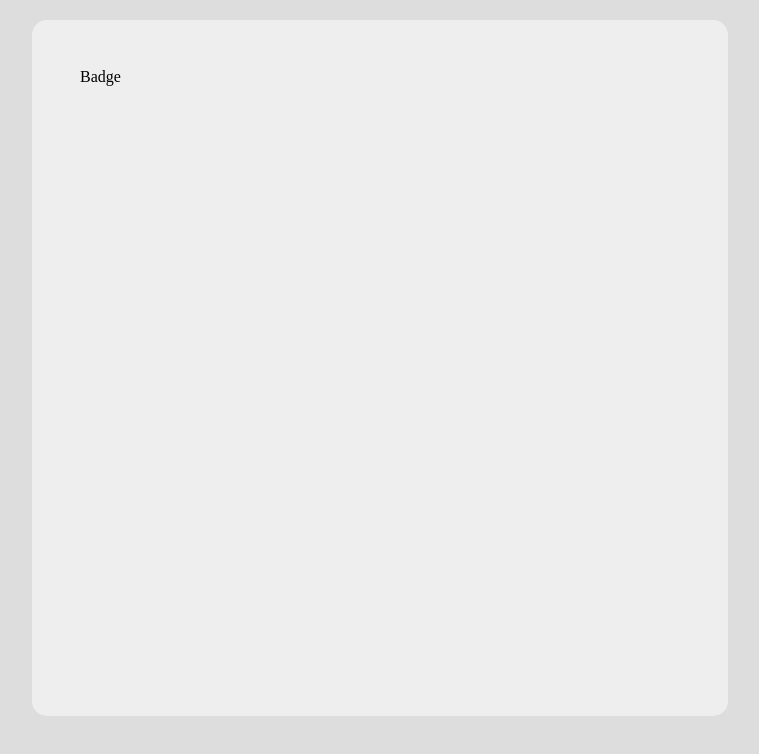
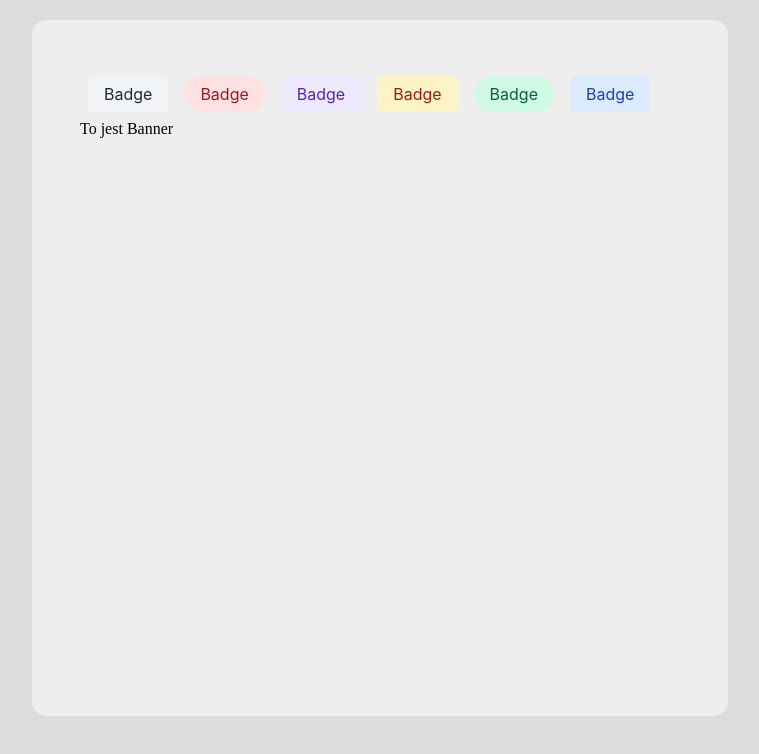
Before and after one commit to lukKotecki/component-library, a React app: page / in a window 1280 px wide. Shown: the top 754 px of the page, without its empty margins (260-1019 px from the left). Built offline with nearby package versions, Linux system fonts and the light colour scheme; the HTML template or start-up script is replaced by a standard one.

Commit message:
finished Badge component

```diff
--- a/package.json
+++ b/package.json
@@ -10,6 +10,7 @@
     "preview": "vite preview"
   },
   "dependencies": {
+    "classnames": "^2.5.1",
     "react": "^18.2.0",
     "react-dom": "^18.2.0"
   },
--- a/src/App.jsx
+++ b/src/App.jsx
@@ -1,12 +1,17 @@
 import React from 'react'
 import Badge from './components/Badge'
+import Banner from './components/Banner'
 
 export default function App(){
   return (
     <div className='app-container'>
-      <Badge />
-
-
+      <Badge border='square'>Badge</Badge>
+      <Badge color='red' border='pill'>Badge</Badge>
+      <Badge color='purple'>Badge</Badge>
+      <Badge color='yellow' border='square'>Badge</Badge>
+      <Badge color='green' border='pill'>Badge</Badge>
+      <Badge color='blue' border='square'>Badge</Badge>
+      <Banner>To jest Banner</Banner>
     </div>
 
   )
--- a/src/components/Badge.jsx
+++ b/src/components/Badge.jsx
@@ -1,10 +1,14 @@
 import React  from 'react'
+import classNames from 'classnames'
 
-export default function Badge(){
+export default function Badge({children, border='square', color='gray', ...rest}){
+
+    const myClasses = classNames('badge', color, border)
+
 
     return (
-        <div className='badge'>
-            Badge
+        <div className={myClasses} {...rest}>
+            {children}
         </div>
     )
 }
--- /dev/null
+++ b/src/components/Banner.jsx
@@ -0,0 +1,9 @@
+import React from 'react'
+
+export default function Banner({children}) {
+    return(
+        <div>
+            {children}
+        </div>
+    )
+}
--- a/src/index.css
+++ b/src/index.css
@@ -17,3 +17,41 @@ body, html {
   padding: 3em;
   border-radius: 15px;
 }
+
+.badge{
+  padding: .5em 1em;
+  display: inline-block;
+  margin: .5em;
+  font-family: Inter, sans-serif;
+}
+.square{
+  border-radius: 5px;
+}
+.pill{
+  border-radius: 20px;
+}
+
+.red{
+  background-color: #FEE2E2;
+  color: #991B1B;
+}
+.gray{
+  background-color: #F3F4F6;
+  color: #1F2937;
+}
+.yellow{
+  background-color: #FEF3C7;
+  color: #991B1B;
+}
+.green{
+  background-color: #D1FAE5;
+  color: #065F46;
+}
+.blue{
+  background-color: #DBEAFE;
+  color: #1E40AF;
+}
+.purple{
+  background-color: #EDE9FE;
+  color: #5B21B6;
+}
--- a/src/main.jsx
+++ b/src/main.jsx
@@ -1,5 +1,5 @@
 import React from 'react'
-import ReactDOM from 'react-dom'
+import ReactDOM from 'react-dom/client'
 import App from './App.jsx'
 import './index.css'
 
```
Also changed, not shown: 1 other file (tests, documents, lock files or other folders).
